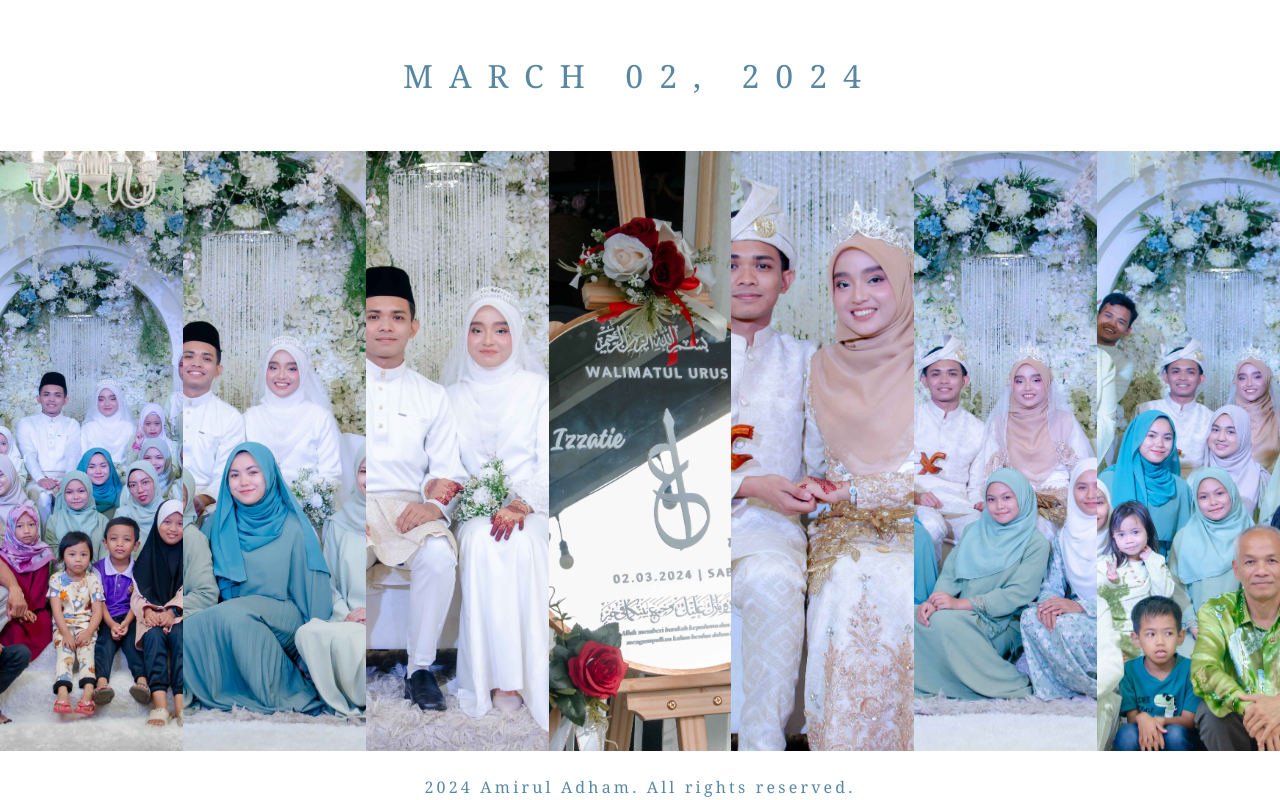
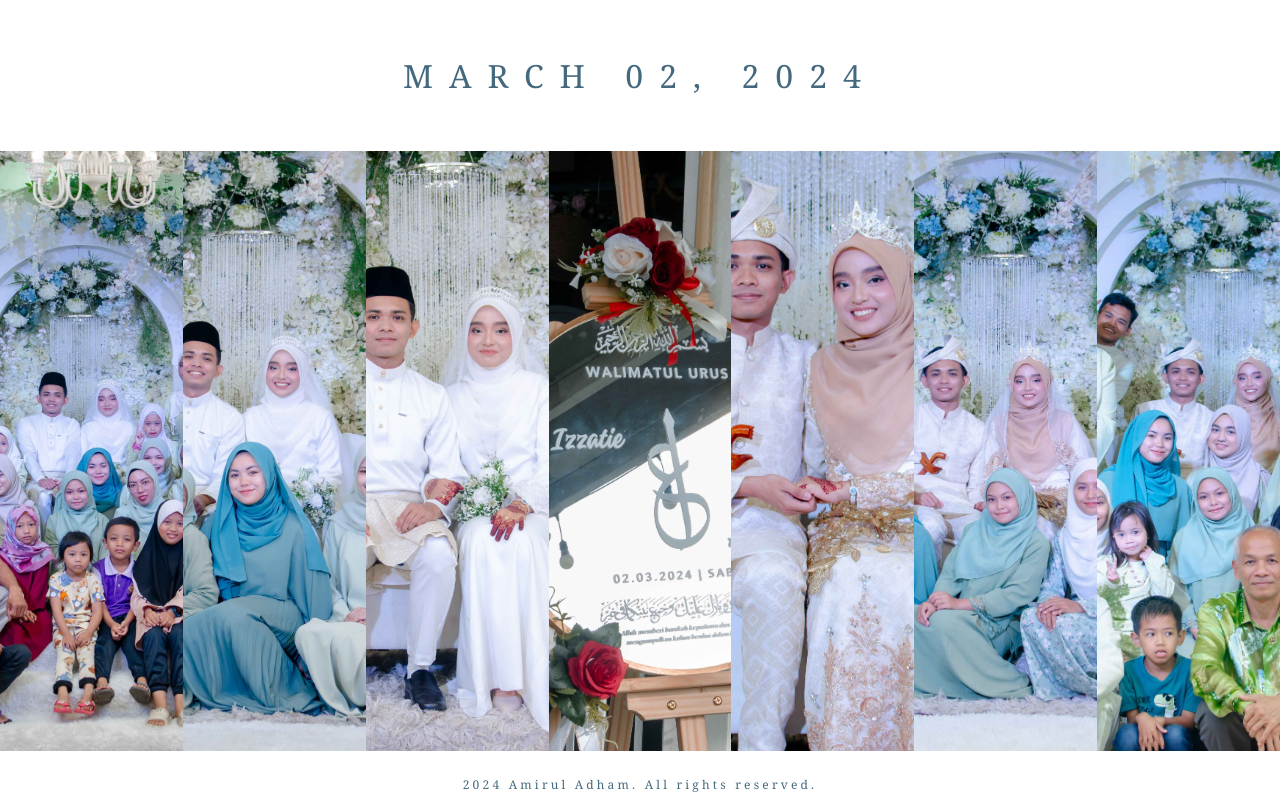
Before and after one commit to mrullldhm/animated-image-slider, a plain HTML site: page index.html in a window 1280 px wide. Drawn offline with Linux system fonts and the light colour scheme.

Commit message:
footer size

```diff
--- a/style.css
+++ b/style.css
@@ -1,5 +1,5 @@
 body {
-    color: #5887a3;
+    color: #44697e;
     font-family: Cambria, Cochin, Georgia, Times, 'Times New Roman', serif;
     margin: 0;
     padding: 0;
@@ -47,4 +47,5 @@ footer {
     text-align: center;
     margin: 0 auto;
     letter-spacing: 0.2rem;
+    font-size: 0.75rem;
     }
```
